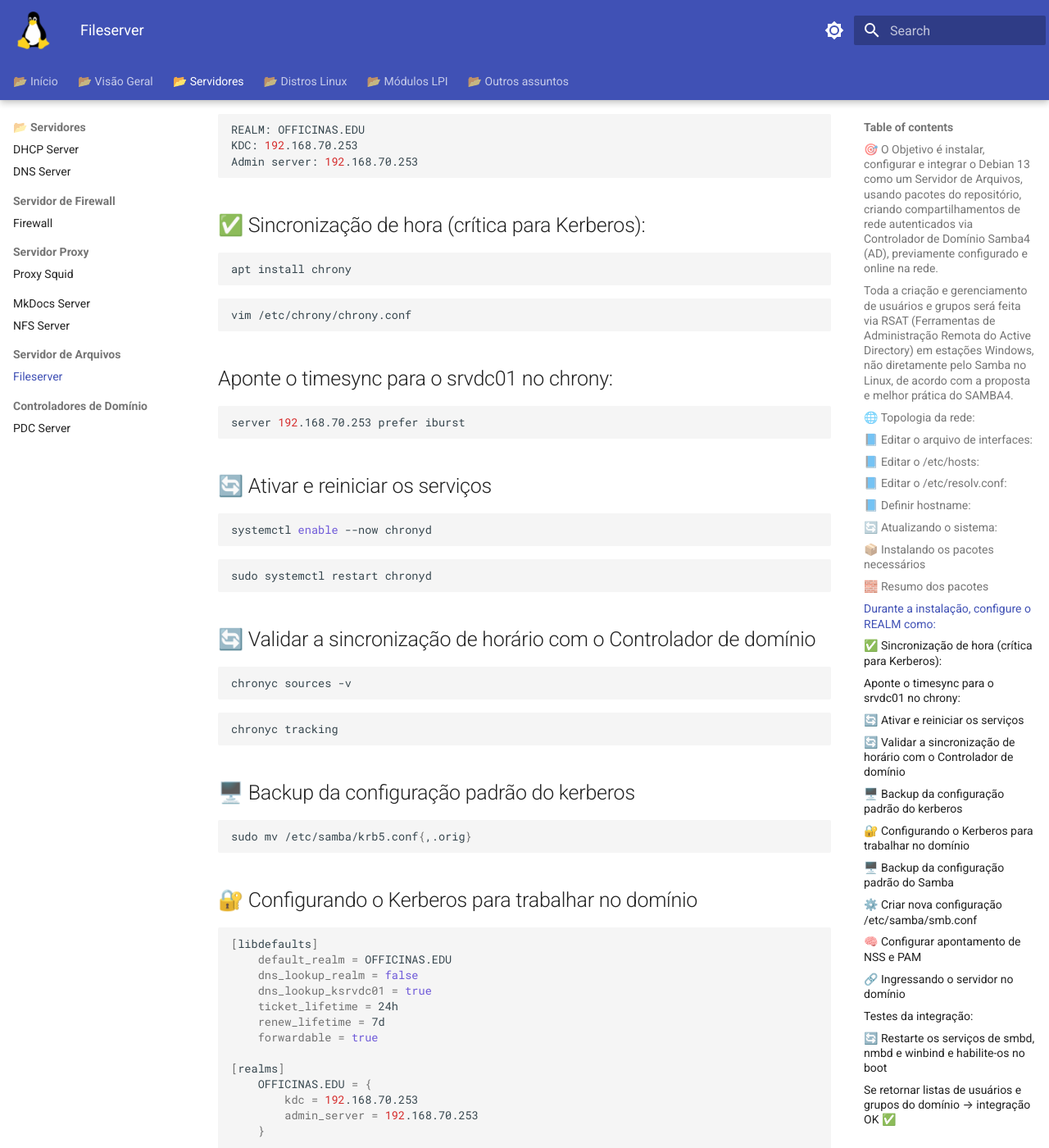
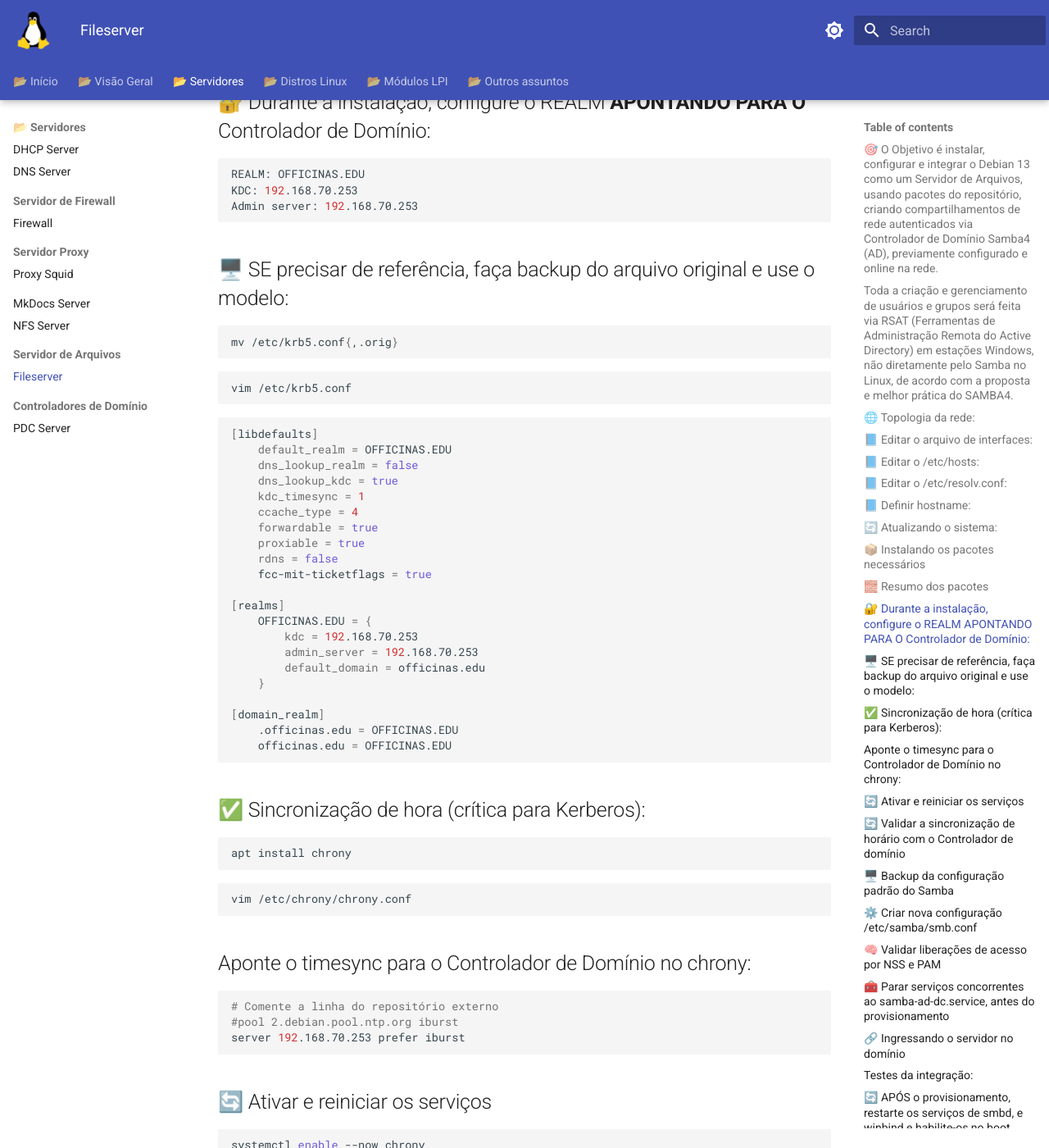
Before and after one commit to educharquero/officinas, an MkDocs documentation site: the page built from docs/Fileserver.md, in a window 1280 px wide and 1400 px high, scrolled down 2052 px. Shown: the whole window at 82% size. Built offline with MkDocs 1.6.1 and Material for MkDocs 9.7.7, drawn with Linux system fonts in a browser that asks for light colours; some of the changed text lies outside the part shown.

Commit message:
Reload-config

````diff
--- a/docs/Fileserver.md
+++ b/docs/Fileserver.md
@@ -21,7 +21,7 @@
 ## 📘 Editar o arquivo de interfaces:
 
 ```bash
-sudo vim /etc/network/interfaces
+vim /etc/network/interfaces
 ```
 ```bash
 allow-hotplug enp1s0
@@ -34,13 +34,14 @@
 
 ```bash
 127.0.0.1   localhost
-127.0.1.1   srvarquivos
+127.0.1.1   srvarquivos.officinas.edu srvarquivos
 192.168.70.252 srvarquivos.officinas.edu srvarquivos
 ```
 
 ## 📘 Editar o /etc/resolv.conf:
 
 ```bash
+domain officinas.edu
 search officinas.edu
 nameserver 192.168.70.253
 ```
@@ -48,19 +49,19 @@
 ## 📘 Definir hostname:
 
 ```bash
-sudo hostnamectl set-hostname srvarquivos
+hostnamectl set-hostname srvarquivos
 ```
 
 ## 🔄 Atualizando o sistema:
 
 ```bash
-sudo apt update && sudo apt full-upgrade -y
+apt update && apt full-upgrade -y
 ```
 
 ## 📦 Instalando os pacotes necessários
 
 ```bash
-sudo apt install samba samba-common-bin winbind libnss-winbind libpam-winbind krb5-user acl
+apt install samba samba-common-bin winbind libnss-winbind libpam-winbind krb5-user acl
 ```
 
 ## 🧱 Resumo dos pacotes
@@ -70,12 +71,46 @@
 * samba-common-bin	Ferramentas administrativas (net, smbpasswd, etc.)	Operações SMB e ADS
 * libnss-winbind / libpam-winbind	Integração com login local (NSS e PAM)
 
-## Durante a instalação, configure o REALM como:
+## 🔐 Durante a instalação, configure o REALM **APONTANDO PARA O** Controlador de Domínio:
 
 ```bash
 REALM: OFFICINAS.EDU
 KDC: 192.168.70.253
 Admin server: 192.168.70.253
+```
+
+## 🖥️ SE precisar de referência, faça backup do arquivo original e use o modelo:
+
+```bash
+mv /etc/krb5.conf{,.orig}
+```
+
+```bash
+vim /etc/krb5.conf
+```
+
+```bash
+[libdefaults]
+    default_realm = OFFICINAS.EDU
+    dns_lookup_realm = false
+    dns_lookup_kdc = true
+    kdc_timesync = 1
+    ccache_type = 4
+    forwardable = true
+    proxiable = true
+    rdns = false
+    fcc-mit-ticketflags = true
+
+[realms]
+    OFFICINAS.EDU = {
+        kdc = 192.168.70.253
+        admin_server = 192.168.70.253
+        default_domain = officinas.edu
+    }
+
+[domain_realm]
+    .officinas.edu = OFFICINAS.EDU
+    officinas.edu = OFFICINAS.EDU
 ```
 
 ## ✅ Sincronização de hora (crítica para Kerberos):
@@ -88,20 +123,22 @@
 vim /etc/chrony/chrony.conf
 ```
 
-## Aponte o timesync para o srvdc01 no chrony:
+## Aponte o timesync para o Controlador de Domínio no chrony:
 
 ```bash
+# Comente a linha do repositório externo
+#pool 2.debian.pool.ntp.org iburst
 server 192.168.70.253 prefer iburst
 ```
 
 ## 🔄 Ativar e reiniciar os serviços
 
 ```bash
-systemctl enable --now chronyd
+systemctl enable --now chrony
 ```
 
 ```bash
-sudo systemctl restart chronyd
+systemctl restart chrony
 ```
 
 ## 🔄 Validar a sincronização de horário com o Controlador de domínio
@@ -114,44 +151,16 @@
 chronyc tracking
 ```
 
-## 🖥️ Backup da configuração padrão do kerberos
-
-```bash
-sudo mv /etc/samba/krb5.conf{,.orig}
-```
-
-## 🔐 Configurando o Kerberos para trabalhar no domínio
-
-```bash
-[libdefaults]
-    default_realm = OFFICINAS.EDU
-    dns_lookup_realm = false
-    dns_lookup_ksrvdc01 = true
-    ticket_lifetime = 24h
-    renew_lifetime = 7d
-    forwardable = true
-
-[realms]
-    OFFICINAS.EDU = {
-        kdc = 192.168.70.253
-        admin_server = 192.168.70.253
-    }
-
-[domain_realm]
-    .officinas.edu = OFFICINAS.EDU
-    officinas.edu = OFFICINAS.EDU
-```
-
 ## 🖥️ Backup da configuração padrão do Samba
 
 ```bash
-sudo mv /etc/samba/smb.conf{,.orig}
+mv /etc/samba/smb.conf{,.orig}
 ```
 
 ## ⚙️ Criar nova configuração /etc/samba/smb.conf
 
 ```bash
-sudo vim /etc/samba/smb.conf
+vim /etc/samba/smb.conf
 ```
 
 ```bash
@@ -223,7 +232,7 @@
     full_audit:priority = NOTICE
 ```
 
-## 🧠 Configurar apontamento de NSS e PAM
+## 🧠 Validar liberações de acesso por NSS e PAM
 
 ```bash
 vim /etc/nsswitch
@@ -235,10 +244,16 @@
 shadow:         compat
 ```
 
+## 🧰 Parar serviços concorrentes ao samba-ad-dc.service, antes do provisionamento
+
+```bash
+systemctl stop smbd nmbd winbind
+```
+
 ## 🔗 Ingressando o servidor no domínio
 
 ```bash
-sudo net ads join -U administrador
+net ads join -U administrator
 ```
 
 ## Testes da integração:
@@ -251,18 +266,18 @@
 net ads info
 ```
 
-## 🔄 Restarte os serviços de smbd, nmbd e winbind e habilite-os no boot
+## 🔄 APÓS o provisionamento, restarte os serviços de smbd, e winbind e habilite-os no boot novamente
 
 ```bash
-systemctl restart smbd nmbd winbind
+systemctl enable smbd winbind
 ```
 
 ```bash
-systemctl enable winbind
+systemctl start smbd winbind
 ```
 
 ```bash
-systemctl status winbind
+systemctl status smbd winbind
 ```
 
 ```bash
@@ -284,48 +299,39 @@
 ## Teste a troca de tickets do Kerberos:
 
 ```bash
-kinit administrador@OFFICINAS.EDU
+kinit administrator@OFFICINAS.EDU
 ```
 
 ```bash
 klist
 ```
 
-## 🔄 Ativar e reiniciar os serviços
+## Você deve ver um ticket válido.
+
+## 📁 Criação do diretório compartilhado SE optou por compartilhar arquivos junto com o Controlador de Domínio (Não indiciado)
 
 ```bash
-sudo systemctl enable smbd nmbd winbind
+mkdir -p /srv/samba/arquivos
 ```
 
 ```bash
-sudo systemctl restart smbd nmbd winbind
+chmod -R 0770 /srv/samba/arquivos
 ```
 
-## Verificar status:
-
 ```bash
-sudo systemctl status winbind
-```
-
-## Você deve ver um ticket válido.
-
-## 🧱 Criar diretórios e permissões
-
-```bash
-sudo mkdir -p /srv/samba/arquivos
-sudo chown root:"OFFICINAS\Domain Admins" /srv/samba/arquivos
-sudo chmod 0770 /srv/samba/arquivos
+chown -R root:"domain users" /srv/samba/arquivos
 ```
 
 ## 👉 Isso significa:
 
-- Apenas Administradores de Domínio terão permissão inicial. Eles poderão, via Windows, criar pastas e definir permissões NTFS granulares (por grupos ou usuários do domínio).
+- Os usuários de Domínio terão permissão inicial. Usaremos o Administrator, via Windows, para criar pastas e definir permissões NTFS granulares por grupos ou usuários do domínio.
 
 ## Valide as permissões do path arquivos com o getfacl
 
 ```bash
 getfacl /srv/samba/arquivos
 ```
+
 ## Deverá retornar o mapeamento com algo do tipo
 
 ```bash
````
Also changed, not shown: docs/PDC_Controlador_de_Dominio_Primario.md (+3 -3 lines), site/search/search_index.json.
